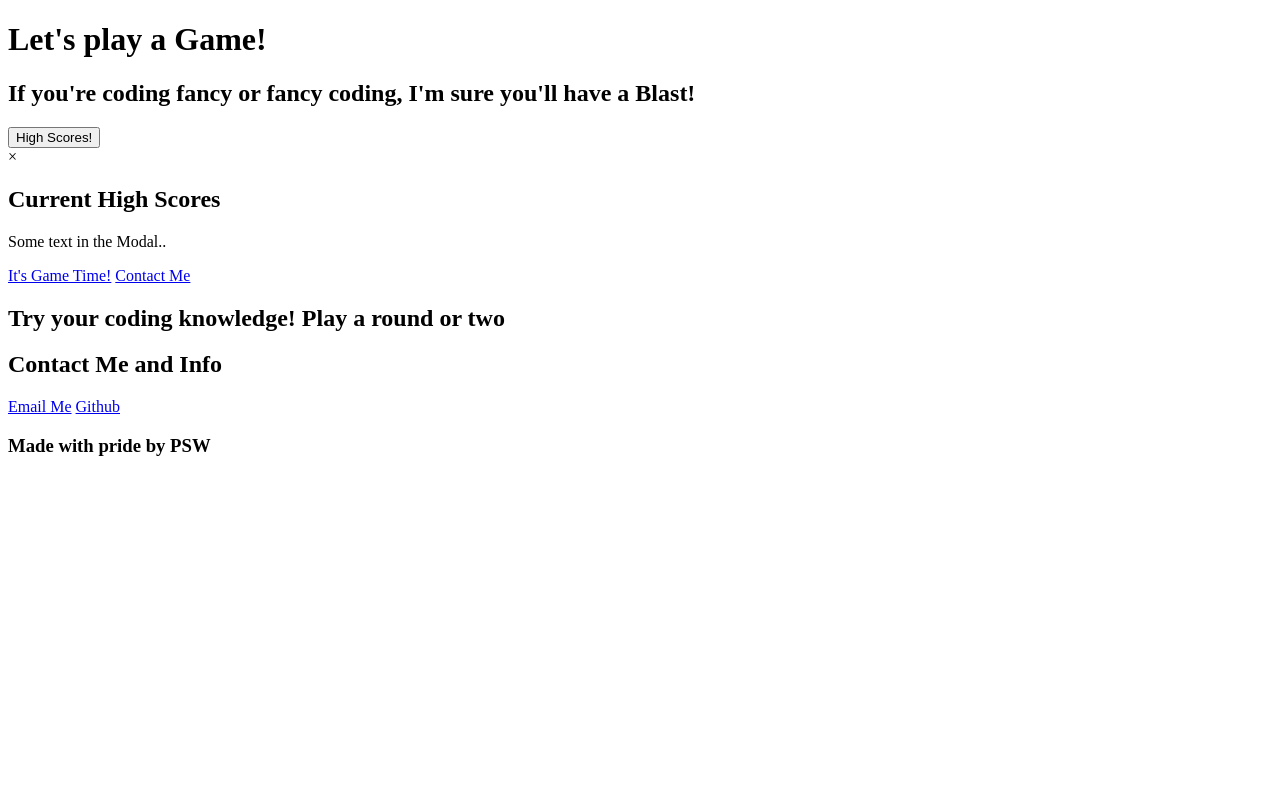
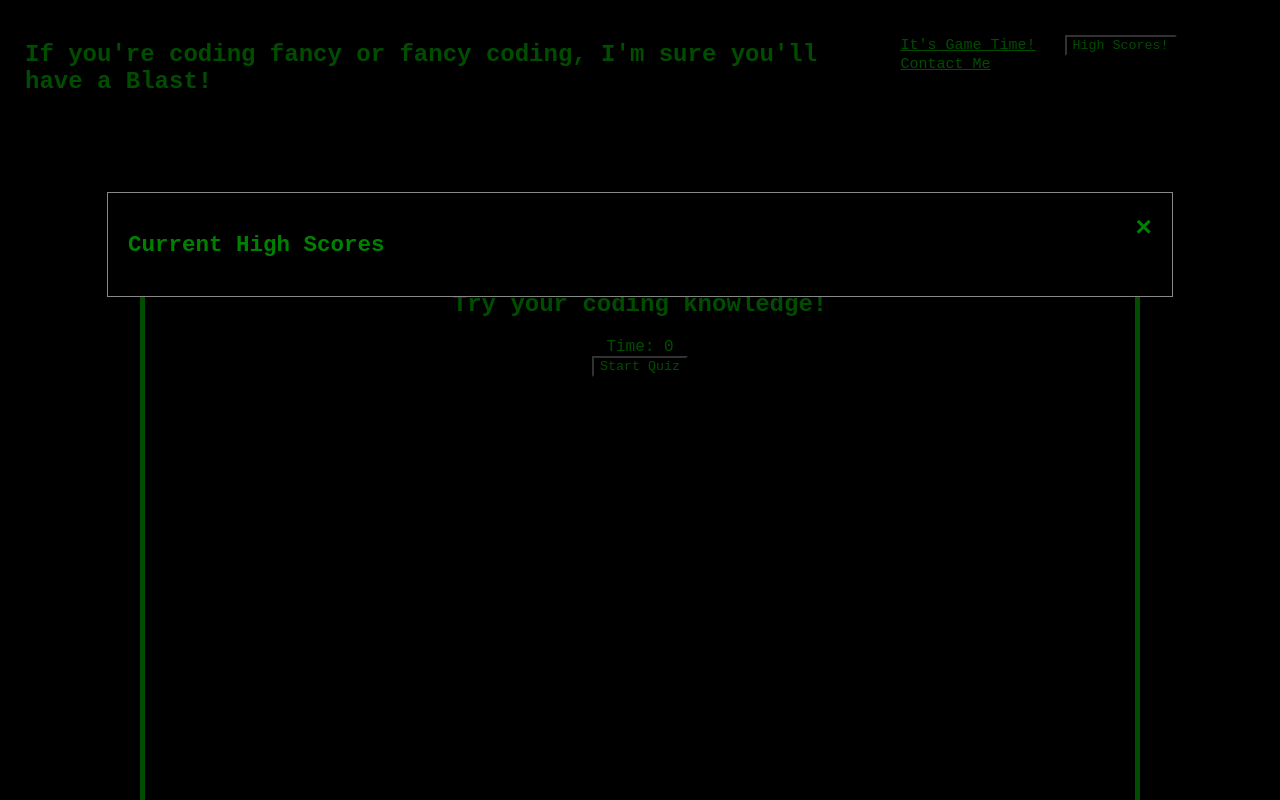
Before and after one commit to PhilippWinston/Code-Quiz, a plain HTML site: page index.html in a window 1280 px wide. Both pictures are taken after a click on the button "High Scores!". Shown: the top 800 px of the page. Drawn offline with nearby package versions, Linux system fonts and the light colour scheme.

Commit message:
updating HTML, CSS. added styles and cleand cleaned up the button text

```diff
--- a/assets/script.js
+++ b/assets/script.js
@@ -0,0 +1,29 @@
+//ref w3schools for the model
+
+document.addEventListener("DOMContentLoaded", function() {
+    // Get the modal
+    var modal = document.getElementById("highscoreModal");
+
+    // Get the button that opens the modal
+    var btn = document.getElementById("highscoreButton");
+
+    // Get the <span> element that closes the modal
+    var span = document.getElementsByClassName("close")[0];
+
+    // When the user clicks on the button, open the modal
+    btn.onclick = function() {
+      modal.style.display = "block";
+    }
+
+    // When the user clicks on <span> (x), close the modal
+    span.onclick = function() {
+      modal.style.display = "none";
+    }
+
+    // When the user clicks anywhere outside of the modal, close it
+    window.onclick = function(event) {
+      if (event.target == modal) {
+        modal.style.display = "none";
+      }
+    }
+  });
--- a/assets/style.css
+++ b/assets/style.css
@@ -0,0 +1,183 @@
+body {
+  padding: 15px;
+  margin: auto;
+  background-color: black;
+  color: green;
+
+  justify-content: center;
+  min-height: 100vh;
+  display: flex;
+  flex-direction: column;
+}
+
+header {
+  padding: 10px;
+  font-family: andale mono, monospace;
+  background-color: black;
+  color: green;
+  display: flex;
+  flex-direction: row;
+  margin-bottom: 20px;
+}
+
+h1 {
+  display: flex;
+  flex-wrap: wrap;
+
+}
+
+#highscoreButton {
+  background-color: black;
+  color: green;
+  font-family: andale mono, monospace;
+}
+
+#highscoreButton:hover,
+#highscoreButton::after {
+  color: red;
+  cursor: pointer;
+}
+
+nav > a {
+  text-decoration: underline;
+  color: green;
+  margin: 20px;
+}
+
+nav > a:visited {
+  color: green;
+}
+
+header h1 {
+  display: inline-block;
+  font-size: x-large;
+}
+
+header nav {
+  padding-top: 10px;
+  flex-wrap: wrap;
+  flex-direction: row;
+  float: right;
+  font-family: andale mono, monospace;
+  font-size: 15px;
+}
+
+header nav ul {
+  list-style-type: none;
+  font-style: italic;
+}
+
+header nav ul li {
+  display: inline-block;
+  margin-left: 25px;
+}
+
+main {
+  display: flex;
+  flex-direction: column;
+  margin: 10%;
+  min-height: 100vh;
+  justify-content: center;
+  text-align: center;
+  border: 5px solid green;
+  padding: auto;
+}
+
+#start {
+  background-color: black;
+  color: green;
+  cursor: pointer;
+  font-family: andale mono, monospace;
+
+}
+
+#start > button:visited {
+  color: green;
+}
+
+#start:hover,
+#start:focus {
+  color: red;
+  cursor: pointer;
+}
+
+#timer {
+  font-family: andale mono, monospace;
+}
+
+.Its-Game-Time {
+  margin-bottom: auto;
+  font-size: 1rem;
+  font-family: andale mono, monospace;
+}
+
+.modal {
+  display: none;
+  position: fixed;
+  z-index: 1;
+  left: 0;
+  top: 0;
+  width: 100%;
+  height: 100%;
+  overflow: auto;
+  background-color: rgb(0, 0, 0);
+  background-color: rgba(0, 0, 0, 0.4);
+}
+
+.modal-content {
+  background-color: black;
+  margin: 15% auto;
+  padding: 20px;
+  border: 1px solid #888;
+  width: 80%;
+}
+
+
+.close {
+  color: green;
+  float: right;
+  font-size: 28px;
+  font-weight: bold;
+}
+
+.close:hover,
+.close:focus {
+  color: rgb(250, 1, 1);
+  text-decoration: none;
+  cursor: pointer;
+}
+
+footer {
+  padding: 15px;
+  font-family: andale mono, monospace;
+  background-color: black;
+  color: green;
+  margin-bottom: 0px;
+  margin-top: auto;
+}
+
+footer h3 {
+  text-align: center;
+}
+
+footer nav {
+  text-align: center;
+}
+
+@media only screen and (max-width: 800px) and (min-width: 200px) {
+  header h1 {
+    margin-top: 10px;
+    margin-bottom: 5px;
+  }
+  header {
+    height: 80px;
+  }
+
+  header > nav {
+    width: 100%;
+  }
+  nav > a {
+    margin-left: 2%;
+    margin-right: 2%;
+  }
+}
--- a/index.html
+++ b/index.html
@@ -5,7 +5,8 @@
     <meta http-equiv="X-UA-Compatible" content="IE=edge" />
     <meta name="viewport" content="width=device-width, initial-scale=1.0" />
     <link rel="stylesheet" href="./assets/style.css" />
-    <title>Code Quiz!</title>
+    <script src="./assets/script.js"></script>
+    <script src="https://ajax.googleapis.com/ajax/libs/jquery/3.6.3/jquery.min.js"></script>    <title>Code Quiz!</title>
     <style>
       html {
         scroll-behavior: smooth;
@@ -15,40 +16,41 @@
 
   <body>
     <header class="header">
-      <h1>Let's play a Game!</h1>
-      <h2>
-        If you're coding fancy or fancy coding, I'm sure you'll have a Blast!
-      </h2>
+      <h1>
+        If you're coding fancy or fancy coding,
+        I'm sure you'll have a Blast!
+      </h1>
 
-      <!-- Trigger/Open The Modal -->
+      <nav>
+        <a href="#Its-Game-Time">It's Game Time!</a>
+
         <button id="highscoreButton">High Scores!</button>
 
-      <!-- The Modal -->
-      <div id="highscoreModal" class="highcoreModal">
-        <!-- Modal content -->
+        <div id="highscoreModal" class="modal">
           <div class="modal-content">
             <span class="close">&times;</span>
             <h2>Current High Scores</h2>
-          <p>Some text in the Modal..</p>
+            <p></p>
           </div>
         </div>
-      <nav>
-        <a href="#It's-Game-Time!">It's Game Time!</a>
 
         <a href="#Contact-Me">Contact Me</a>
       </nav>
     </header>
-    <!-- add CSS background -->
-    <div class="Background"></div>
 
     <main>
-      <section id="It's-Game-Time" class="It's-Game-Time">
-        <h2>Try your coding knowledge! Play a round or two</h2>
-      </section>
+      <div id="Its-Game-Time" class="Its-Game-Time">
+        <h2>Try your coding knowledge!</h2>
+        <div class="timer">Time: <span id="time">0</span>
+
+        </div>
+        <button id="start">Start Quiz</button>
+      </div>
+      <div id="q" class="q"></div>
+      <div id="a" class="a"></div>
      </main>
 
     <footer id="Contact-Me" class="footer">
-      <h2>Contact Me and Info</h2>
       <nav>
         <a href="mailto:Philippwinston@gmail.com">Email Me</a>
 
```
Lines whose indentation alone changed are shown as unchanged.
